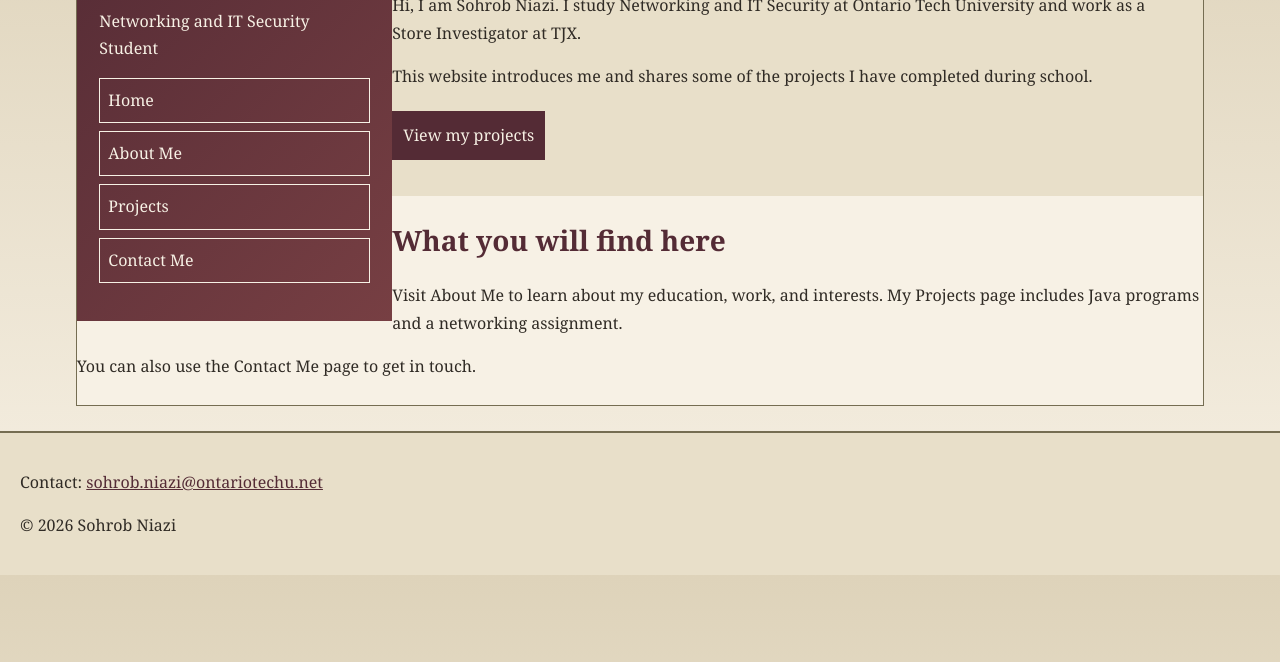
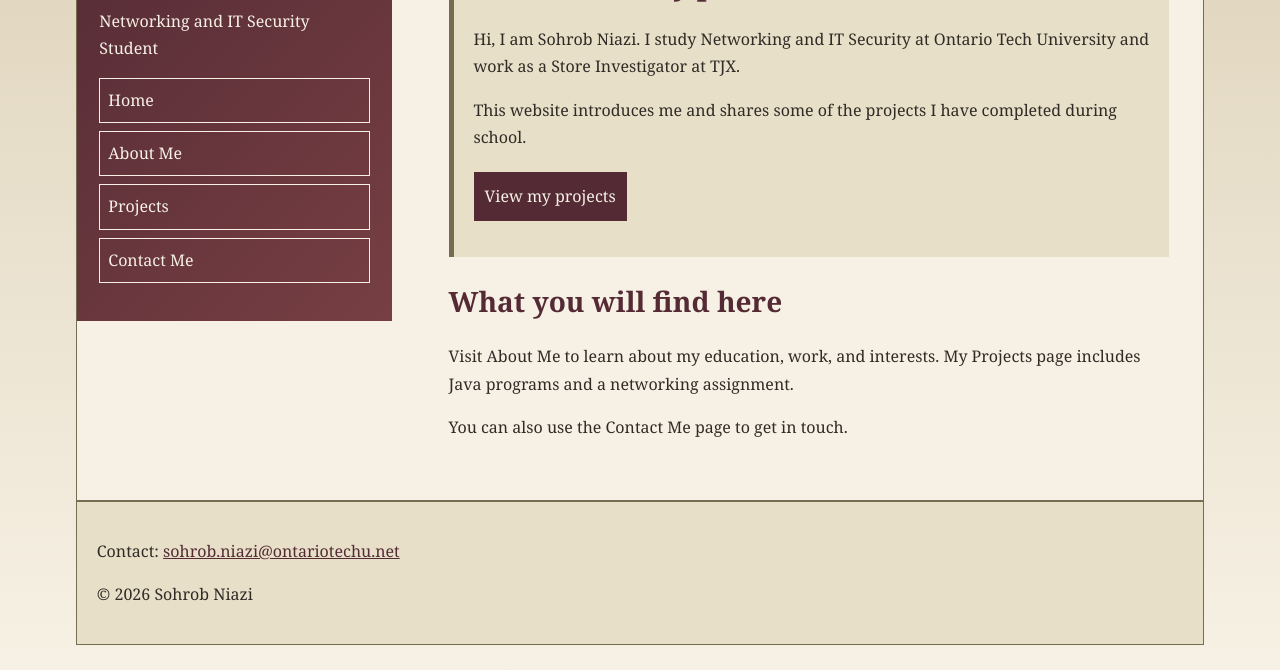
Before and after one commit to Sohrob416/sohrob-portfolio, a plain HTML site: page index.html in a window 1280 px wide. Shown: the part 138-808 px from the top of the page. Drawn offline with Linux system fonts and the light colour scheme.

Commit message:
Fix home page content wrapper

```diff
--- a/index.html
+++ b/index.html
@@ -25,6 +25,7 @@
 <nav><p><a href="index.html">Home</a> <a href="about.html">About Me</a> <a href="projects.html">Projects</a> <a href="contact.html">Contact Me</a></p></nav></header>
 
 <!-- The div groups the main page content. id="content" lets CSS set its spacing and position. The section groups the welcome heading and introduction paragraphs. class="intro" lets CSS add a sand background, spacing and a left border. h2 displays the welcome heading. Each p displays a paragraph about me and the website. -->
+<div id="content">
 <section class="intro">
 <h2>Welcome to my portfolio</h2>
 <p>Hi, I am Sohrob Niazi. I study Networking and IT Security at Ontario Tech University and work as a Store Investigator at TJX.</p>
```
